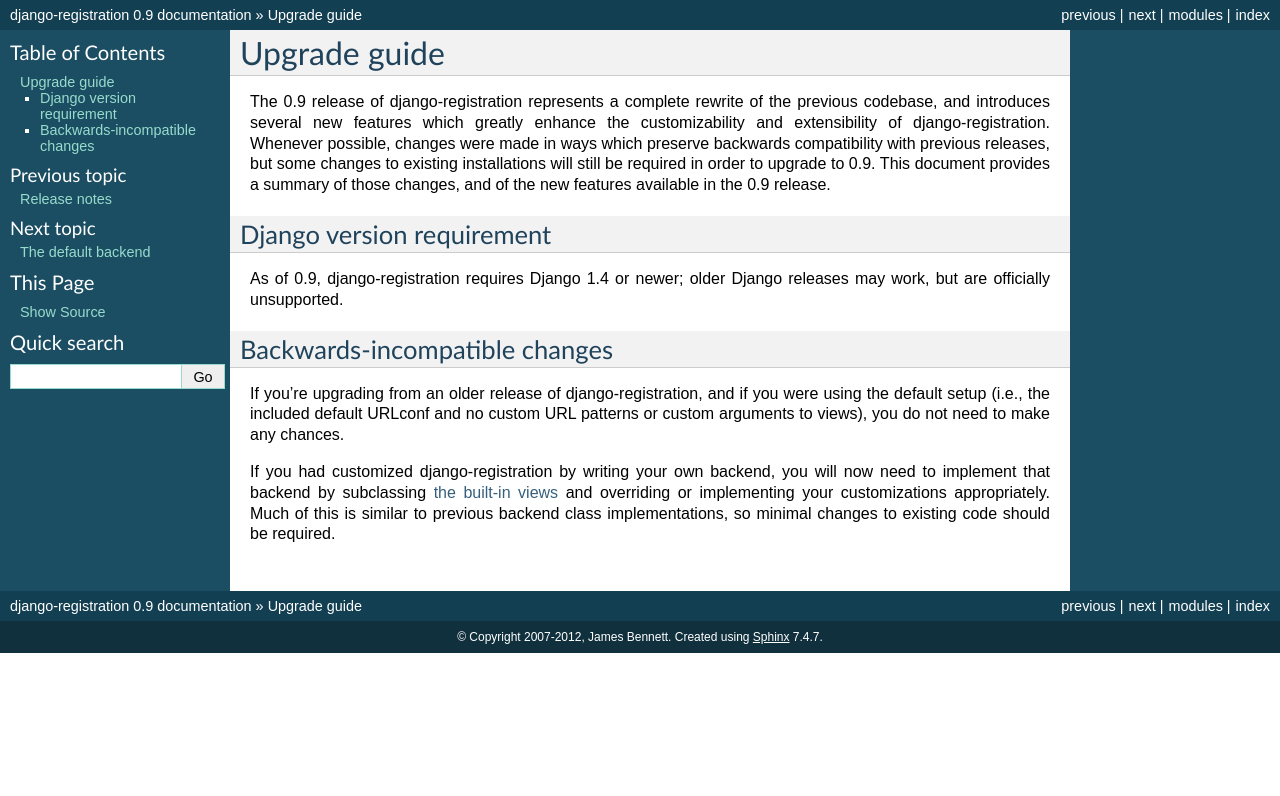
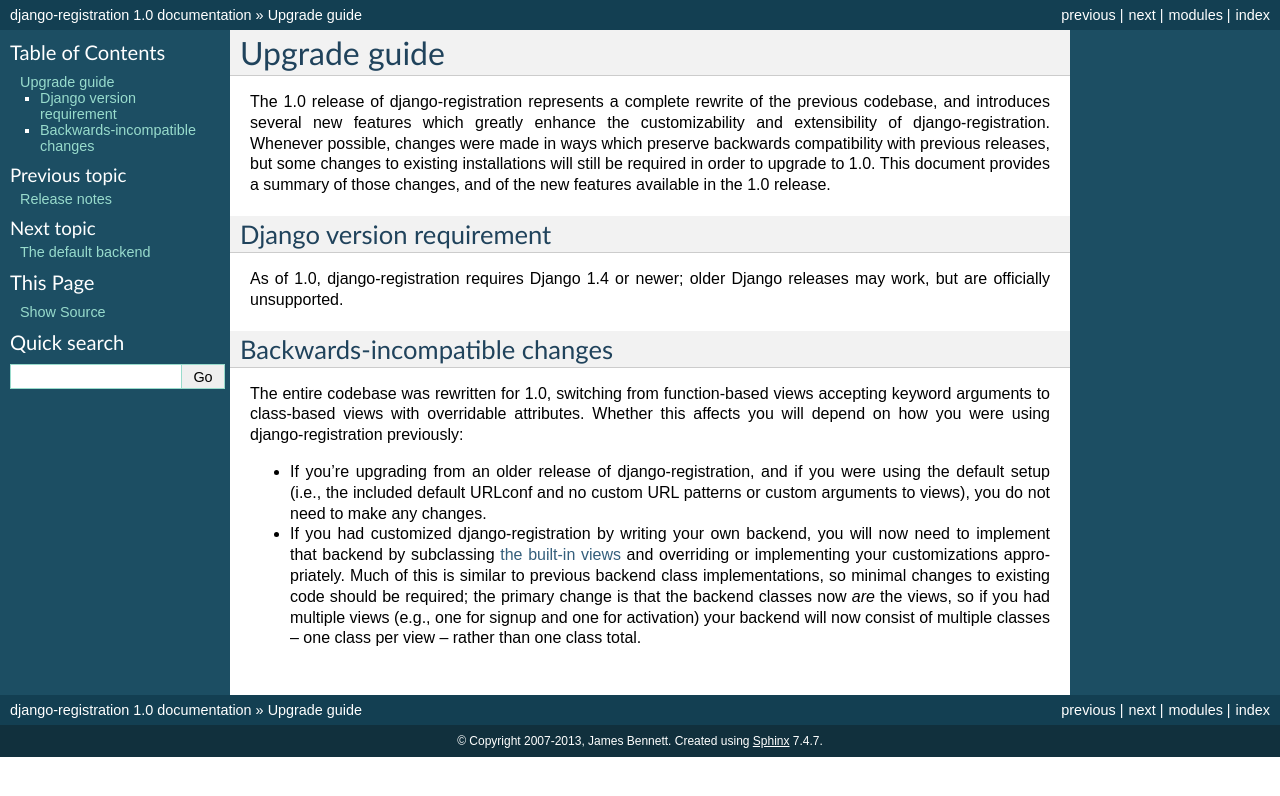
Before and after one commit to macropin/django-registration, a Sphinx documentation site: the page built from docs/upgrade.rst, in a window 1280 px wide. Shown: the top 796 px of the page. Built offline with Sphinx 7.4.7, drawn with Linux system fonts in a browser that asks for light colours; pages that are not in the unit, such as notebooks, are missing from menus.

Commit message:
Some final pre-release cleanup.

```diff
--- a/docs/conf.py
+++ b/docs/conf.py
@@ -38,16 +38,16 @@
 
 # General information about the project.
 project = u'django-registration'
-copyright = u'2007-2012, James Bennett'
+copyright = u'2007-2013, James Bennett'
 
 # The version info for the project you're documenting, acts as replacement for
 # |version| and |release|, also used in various other places throughout the
 # built documents.
 #
 # The short X.Y version.
-version = '0.9'
+version = '1.0'
 # The full version, including alpha/beta/rc tags.
-release = '0.9'
+release = '1.0'
 
 # The language for content autogenerated by Sphinx. Refer to documentation
 # for a list of supported languages.
--- a/docs/index.rst
+++ b/docs/index.rst
@@ -39,7 +39,6 @@
    quickstart
    release-notes
    upgrade
-   api
    default-backend
    simple-backend
    forms
--- a/docs/upgrade.rst
+++ b/docs/upgrade.rst
@@ -23,14 +23,23 @@
 Backwards-incompatible changes
 ------------------------------
 
-If you're upgrading from an older release of django-registration, and
-if you were using the default setup (i.e., the included default
-URLconf and no custom URL patterns or custom arguments to views), you
-do not need to make any chances.
+The entire codebase was rewritten for |version|, switching from
+function-based views accepting keyword arguments to class-based views
+with overridable attributes. Whether this affects you will depend on
+how you were using django-registration previously:
 
-If you had customized django-registration by writing your own backend,
-you will now need to implement that backend by subclassing :ref:`the
-built-in views <views>` and overriding or implementing your
-customizations appropriately. Much of this is similar to previous
-backend class implementations, so minimal changes to existing code
-should be required.
+* If you're upgrading from an older release of django-registration,
+  and if you were using the default setup (i.e., the included default
+  URLconf and no custom URL patterns or custom arguments to views),
+  you do not need to make any changes.
+
+* If you had customized django-registration by writing your own
+  backend, you will now need to implement that backend by subclassing
+  :ref:`the built-in views <views>` and overriding or implementing
+  your customizations appropriately. Much of this is similar to
+  previous backend class implementations, so minimal changes to
+  existing code should be required; the primary change is that the
+  backend classes now *are* the views, so if you had multiple views
+  (e.g., one for signup and one for activation) your backend will now
+  consist of multiple classes -- one class per view -- rather than one
+  class total.
```
Also changed, not shown: 1 other file.
